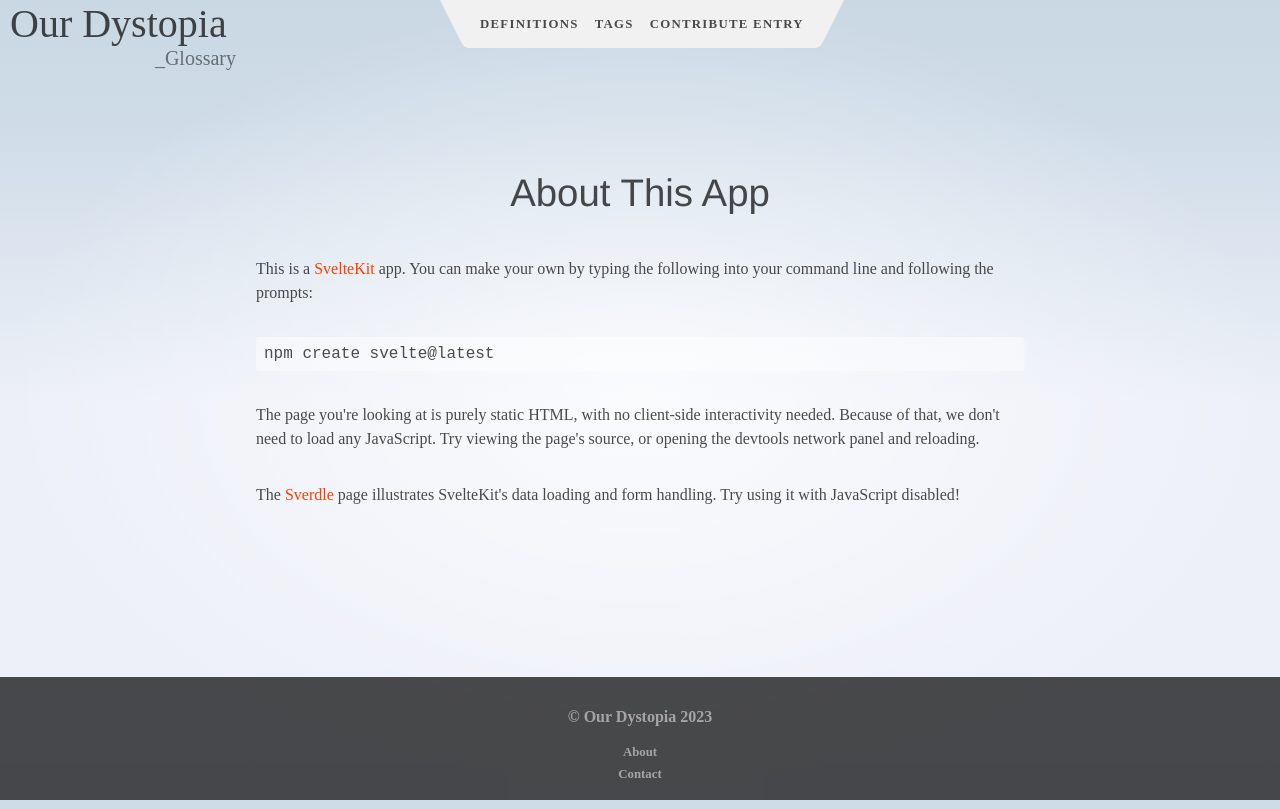
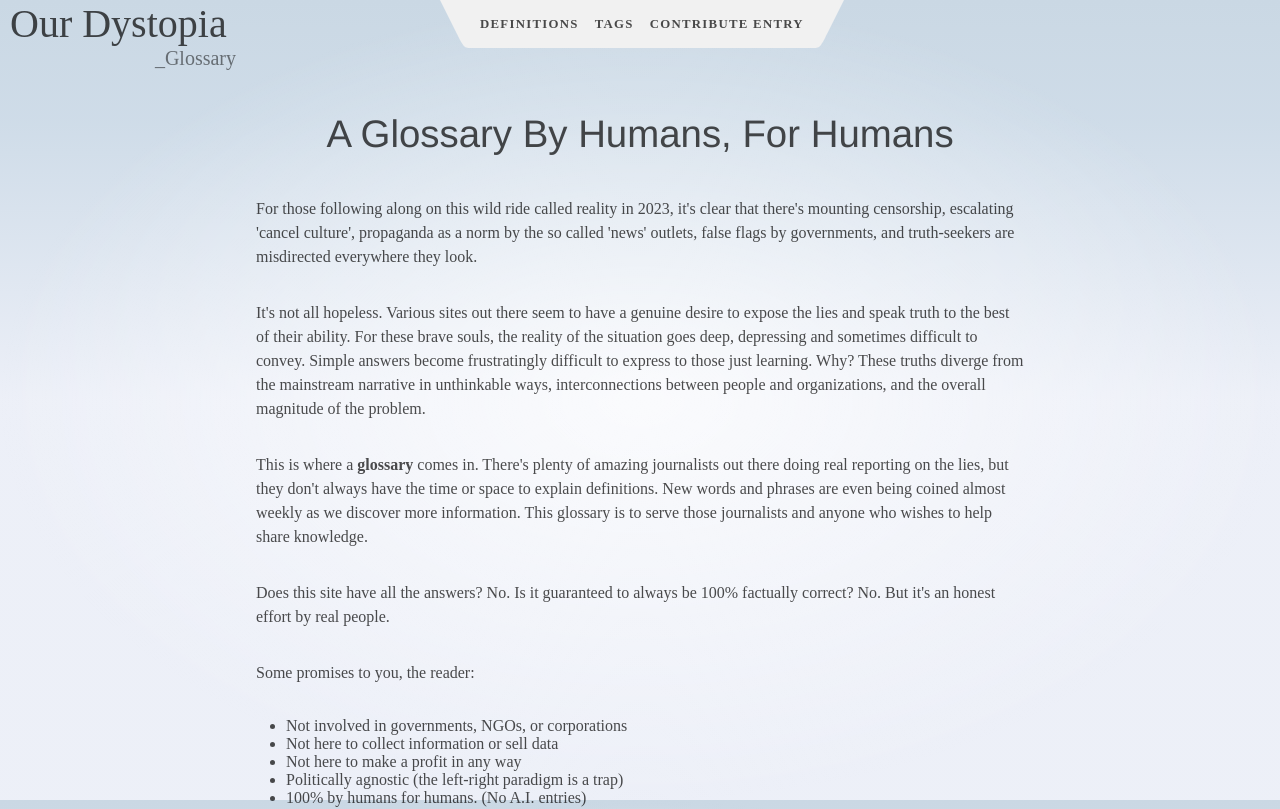
Before and after one commit to Brysonmk1984/glossary, a SvelteKit app: page /about in a window 1280 px wide. Shown: the top 809 px of the page. Built offline with nearby package versions, Linux system fonts and the light colour scheme; a web font is replaced by a local one.

Commit message:
added about page

```diff
--- a/src/routes/about/+page.svelte
+++ b/src/routes/about/+page.svelte
@@ -4,23 +4,36 @@
 </svelte:head>
 
 <div class="text-column">
-	<h1>About this app</h1>
+	<h1>A Glossary by humans, for humans</h1>
 
 	<p>
-		This is a <a href="https://kit.svelte.dev">SvelteKit</a> app. You can make your own by typing the
-		following into your command line and following the prompts:
-	</p>
-
-	<pre>npm create svelte@latest</pre>
-
-	<p>
-		The page you're looking at is purely static HTML, with no client-side interactivity needed.
-		Because of that, we don't need to load any JavaScript. Try viewing the page's source, or opening
-		the devtools network panel and reloading.
+		For those following along on this wild ride called reality in 2023, it's clear that there's mounting censorship, escalating 'cancel culture', propaganda as a norm by the so called 'news' outlets, false flags by governments, and truth-seekers are misdirected everywhere they look.
 	</p>
 
 	<p>
-		The <a href="/sverdle">Sverdle</a> page illustrates SvelteKit's data loading and form handling. Try
-		using it with JavaScript disabled!
+		It's not all hopeless. Various sites out there seem to have a genuine desire to expose the lies and speak truth to the best of their ability. For these brave souls, the reality of the situation goes deep, depressing and sometimes difficult to convey. Simple answers become frustratingly difficult to express to those just learning. Why? These truths diverge from the mainstream narrative in unthinkable ways, interconnections between people and organizations, and the overall magnitude of the problem.
 	</p>
+
+	<p>
+		This is where a <strong>glossary</strong> comes in. There's plenty of amazing journalists out there doing real reporting on the lies, but they don't always have the time or space to explain definitions. New words and phrases are even being coined almost weekly as we discover more information. This glossary is to serve those journalists and anyone who wishes to help share knowledge.
+	</p>
+
+	<p>Does this site have all the answers? No. Is it guaranteed to always be 100% factually correct? No. But it's an honest effort by real people.</p>
+
+	<p>Some promises to you, the reader:</p>
+	<ul>
+		<li>Not involved in governments, NGOs, or corporations</li>
+		<li>Not here to collect information or sell data</li>
+		<li>Not here to make a profit in any way</li>
+		<li>Politically agnostic (the left-right paradigm is a trap)</li>
+		<li>100% by humans for humans. (No A.I. entries)</li>
+	</ul>
 </div>
+
+
+<style>
+	ul {
+		list-style: initial;
+		margin-left: 30px;
+	}
+</style>
```
